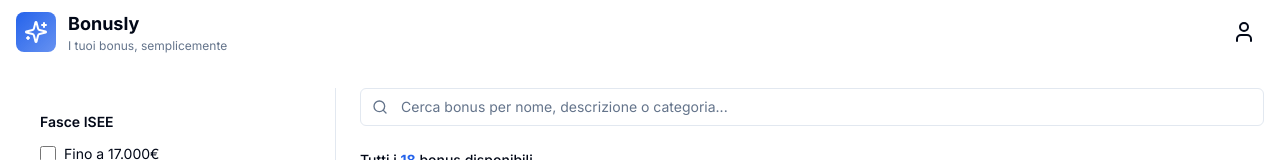
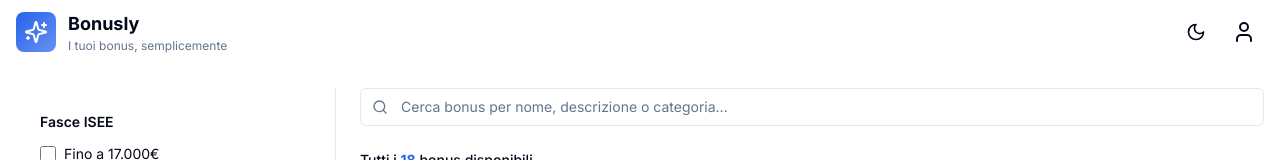
Before and after one commit to luigiPinna/bonus-italia-app, a Next.js app: page / in a window 1280 px wide. Shown: the top 160 px of the page. Built offline with nearby package versions, Linux system fonts and the light colour scheme.

Commit message:
dark-light mode implemented

```diff
--- a/app/layout.tsx
+++ b/app/layout.tsx
@@ -1,6 +1,7 @@
 import type { Metadata } from 'next';
 import { Inter } from 'next/font/google';
 import './globals.css';
+import { ThemeProvider } from '@/components/theme-provider';
 
 const inter = Inter({ subsets: ['latin'] });
 
@@ -15,8 +16,17 @@ export default function RootLayout({
   children: React.ReactNode;
 }) {
   return (
-    <html lang="it">
-      <body className={inter.className}>{children}</body>
+    <html lang="it" suppressHydrationWarning>
+      <body className={inter.className}>
+        <ThemeProvider
+          attribute="class"
+          defaultTheme="light"
+          enableSystem={false}
+          disableTransitionOnChange
+        >
+          {children}
+        </ThemeProvider>
+      </body>
     </html>
   );
 }
--- a/components/navbar.tsx
+++ b/components/navbar.tsx
@@ -1,7 +1,22 @@
-import { Sparkles, User } from 'lucide-react';
+'use client';
+
+import { Sparkles, User, Moon, Sun } from 'lucide-react';
 import { Button } from '@/components/ui/button';
+import { useTheme } from 'next-themes';
+import { useEffect, useState } from 'react';
 
 export function Navbar() {
+  const { theme, setTheme } = useTheme();
+  const [mounted, setMounted] = useState(false);
+
+  useEffect(() => {
+    setMounted(true);
+  }, []);
+
+  const toggleTheme = () => {
+    setTheme(theme === 'dark' ? 'light' : 'dark');
+  };
+
   return (
     <nav className="sticky top-0 z-50 w-full bg-background/95 backdrop-blur supports-[backdrop-filter]:bg-background/60 border-b-0">
       <div className="container mx-auto px-4">
@@ -17,7 +32,21 @@ export function Navbar() {
             </div>
           </div>
 
-          {/* Icona utente */}
+          {/* Toggle dark mode e icona utente */}
+          <div className="flex items-center gap-2">
+            <Button
+              variant="ghost"
+              size="sm"
+              onClick={toggleTheme}
+              className="!h-10 !w-10 !rounded-full !p-0 !min-w-0 flex items-center justify-center"
+              aria-label="Cambia tema"
+            >
+              {mounted && theme === 'dark' ? (
+                <Sun className="h-5 w-5 flex-shrink-0" />
+              ) : (
+                <Moon className="h-5 w-5 flex-shrink-0" />
+              )}
+            </Button>
             <Button
               variant="ghost"
               className="!h-10 !w-10 !rounded-full !p-0 !min-w-0 flex items-center justify-center"
@@ -27,6 +56,7 @@ export function Navbar() {
             </Button>
           </div>
         </div>
+      </div>
     </nav>
   );
 }
--- /dev/null
+++ b/components/theme-provider.tsx
@@ -0,0 +1,9 @@
+'use client';
+
+import * as React from 'react';
+import { ThemeProvider as NextThemesProvider } from 'next-themes';
+import { type ThemeProviderProps } from 'next-themes/dist/types';
+
+export function ThemeProvider({ children, ...props }: ThemeProviderProps) {
+  return <NextThemesProvider {...props}>{children}</NextThemesProvider>;
+}
--- a/tailwind.config.js
+++ b/tailwind.config.js
@@ -1,5 +1,6 @@
 /** @type {import('tailwindcss').Config} */
 module.exports = {
+  darkMode: 'class',
   content: [
     './pages/**/*.{js,ts,jsx,tsx,mdx}',
     './components/**/*.{js,ts,jsx,tsx,mdx}',
```
Also changed, not shown: package.json (+11 -10 lines), 1 other file (tests, documents, lock files or other folders). Lines whose indentation alone changed are shown as unchanged.
